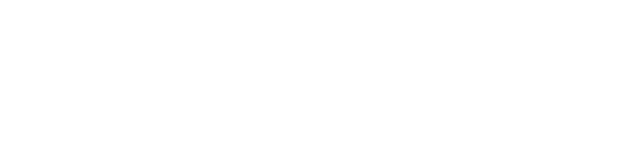
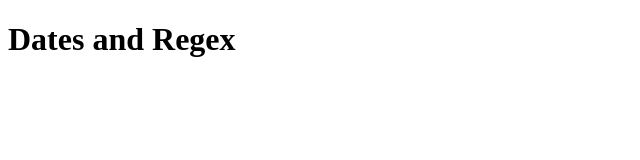
Before and after one commit to MohammedMalik9/JS-Training, a plain HTML site: page datesandregex.html in a window 1280 px wide. Shown: the whole page, without its empty margins (0-640 px from the left). Drawn offline with Linux system fonts and the light colour scheme.

Commit message:
Update datesandregex.html

```diff
--- a/datesandregex.html
+++ b/datesandregex.html
@@ -6,6 +6,8 @@
     <title>Dates and Regex</title>
   </head>
   <body>
+    <h1>Dates and Regex</h1>
+
     <script>
       const date = new Date();
       console.log(date);
```
